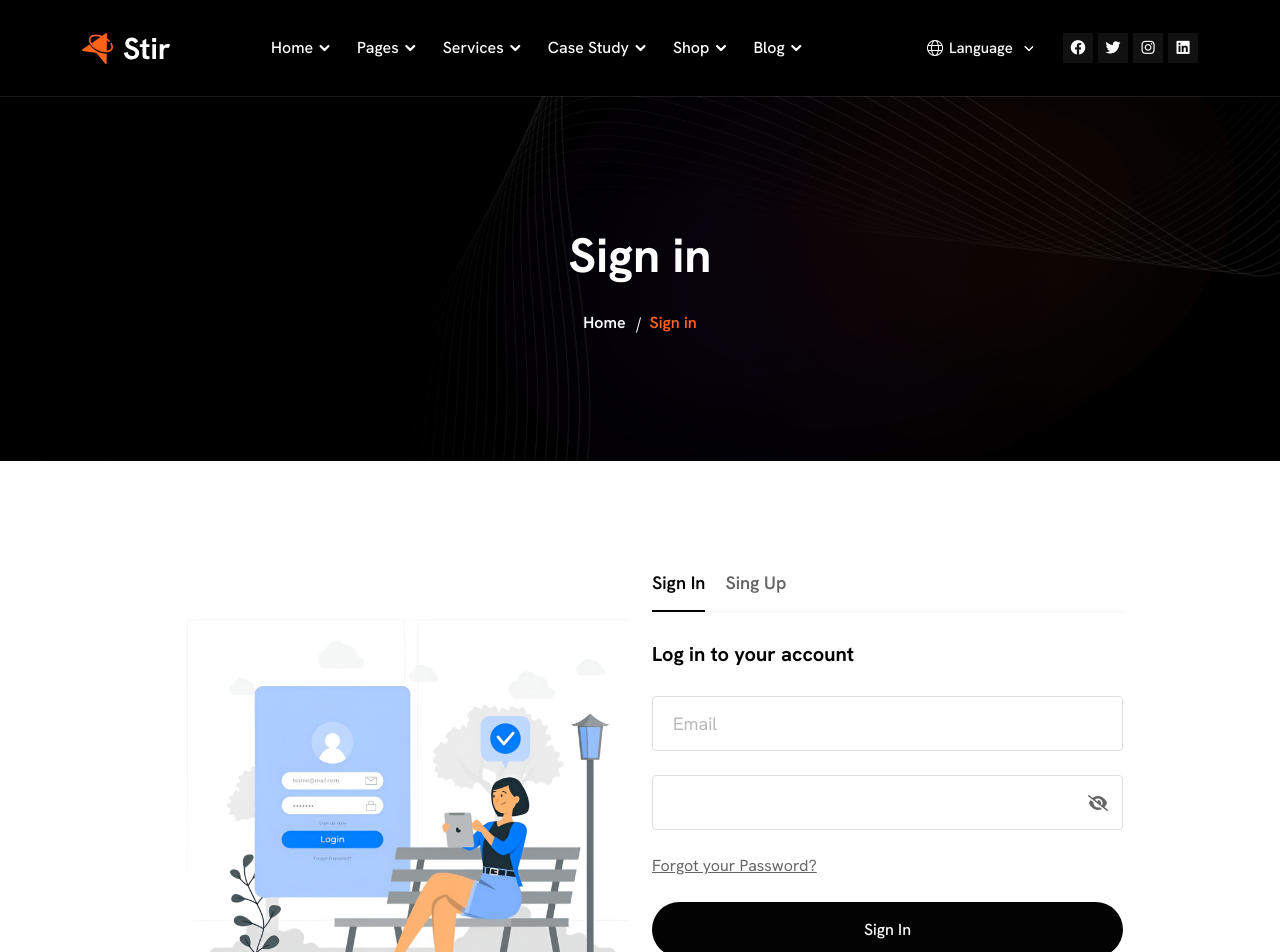
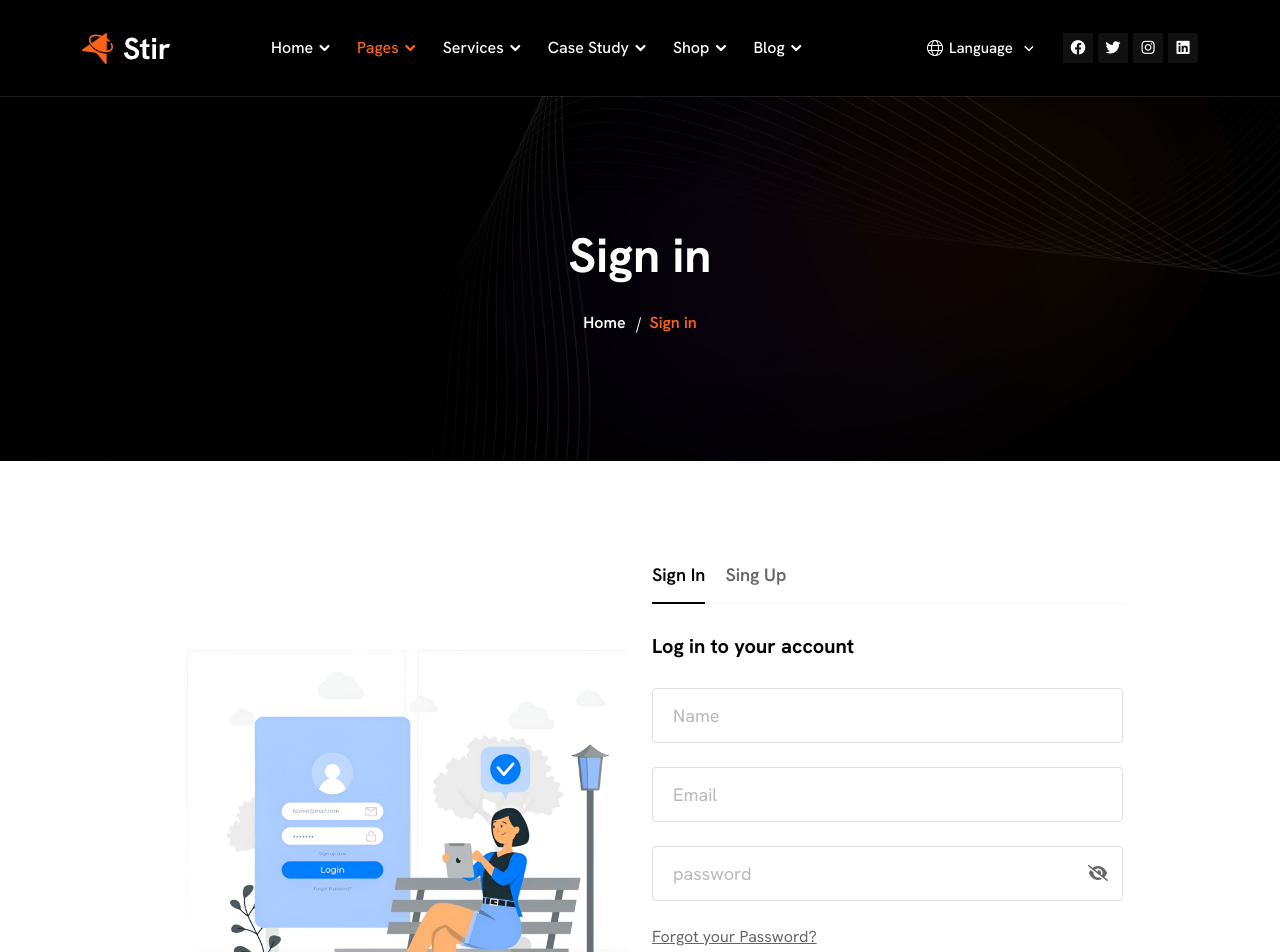
Before and after one commit to developerMohib/stir-project, a React (Vite) app: page /sign-up in a window 1280 px wide. Shown: the top 952 px of the page. Built offline with nearby package versions, Linux system fonts and the light colour scheme.

Commit message:
password show hide added functionaly

```diff
--- a/src/Pages/SignIn/SignIn.jsx
+++ b/src/Pages/SignIn/SignIn.jsx
@@ -2,8 +2,10 @@ import shapeBg from "../../assets/images/banner-bg-shape.png";
 import BreadCump from "../../components/BreadCump/BreadCump";
 import signin from "../../assets/images/sign-in-img.png";
 import { Link } from "react-router-dom";
+import { useState } from "react";
 
 const SignIn = () => {
+  const [showPass, setShowPass] = useState(true);
   return (
     <div>
       <BreadCump bgImg={shapeBg} pageName={"Sign in"} />
@@ -39,18 +41,22 @@ const SignIn = () => {
                   <div className="form-group mb-4">
                     <div className="password-wrapper">
                       <input
-                        type="password"
+                        type={showPass ? "password" : "text"}
                         className="form-control"
                         id="password"
+                        placeholder="password"
                       />
-                      <i
+                      {showPass === true ? <i onClick={() => setShowPass(!showPass)}
                         className="fa fa-eye-slash password-toggle-icon"
                         aria-hidden="true"
-                      />
+                      /> : <i onClick={() => setShowPass(!showPass)}
+                      className="fa fa-eye password-toggle-icon"
+                      aria-hidden="true"
+                    />}
                     </div>
                   </div>
                   <div className="form-group mb-4">
-                    <Link to="sign-in.html" className="forgot">
+                    <Link to="/sign-in" className="forgot">
                       Forgot your Password?
                     </Link>
                   </div>
--- a/src/Pages/SignUp/SignUp.jsx
+++ b/src/Pages/SignUp/SignUp.jsx
@@ -1,10 +1,13 @@
 import shapeBg from "../../assets/images/banner-bg-shape.png";
-import BreadCump from '../../components/BreadCump/BreadCump';
-import signup from "../../assets/images/sign-up-img.png"
+import BreadCump from "../../components/BreadCump/BreadCump";
+import signup from "../../assets/images/sign-up-img.png";
+import { useState } from "react";
+import { Link } from "react-router-dom";
 
 const SignUp = () => {
-    return (
-        <div>
+  const [showPass, setShowPass] = useState(true);
+  return (
+    <div>
       <BreadCump bgImg={shapeBg} pageName={"Sign in"} />
       <div className="sign-in-area ptb-100">
         <div className="container">
@@ -18,16 +21,23 @@ const SignUp = () => {
               <div className="authentication-form">
                 <ul className="ps-0 list-unstyled d-flex authentication-nav">
                   <li>
-                    <a href="sign-in.html" className="active">
+                    <Link to="/sign-in" className="active">
                       Sign In
-                    </a>
+                    </Link>
                   </li>
                   <li>
-                    <a href="sign-up.html">Sing Up</a>
+                    <Link to="/sign-up">Sing Up</Link>
                   </li>
                 </ul>
                 <h3>Log in to your account</h3>
                 <form>
+                  <div className="form-group mb-4">
+                    <input
+                      type="text"
+                      className="form-control"
+                      placeholder="Name"
+                    />
+                  </div>
                   <div className="form-group mb-4">
                     <input
                       type="email"
@@ -36,22 +46,26 @@ const SignUp = () => {
                     />
                   </div>
                   <div className="form-group mb-4">
-                    <div className="password-wrapper">
+                  <div className="password-wrapper">
                       <input
-                        type="password"
+                        type={showPass ? "password" : "text"}
                         className="form-control"
                         id="password"
+                        placeholder="password"
                       />
-                      <i
+                      {showPass === true ? <i onClick={() => setShowPass(!showPass)}
                         className="fa fa-eye-slash password-toggle-icon"
                         aria-hidden="true"
-                      />
+                      /> : <i onClick={() => setShowPass(!showPass)}
+                      className="fa fa-eye password-toggle-icon"
+                      aria-hidden="true"
+                    />}
                     </div>
                   </div>
                   <div className="form-group mb-4">
-                    <a href="sign-in.html" className="forgot">
+                    <Link to="/sign-in" className="forgot">
                       Forgot your Password?
-                    </a>
+                    </Link>
                   </div>
                   <div className="form-group mb-4">
                     <button type="submit" className="main-btn">
@@ -61,29 +75,29 @@ const SignUp = () => {
                   <p className="mb-4">Or register with an account</p>
                   <ul className="social-link ps-0 mb-0 list-unstyled">
                     <li>
-                      <a href="https://www.apple.com/" target="_blank">
+                      <Link to="https://www.apple.com/" target="_blank">
                         <i className="fa-brands fa-apple" />
-                      </a>
+                      </Link>
                     </li>
                     <li>
-                      <a href="https://www.github.com/" target="_blank">
+                      <Link to="https://www.github.com/" target="_blank">
                         <i className="fa-brands fa-github" />
-                      </a>
+                      </Link>
                     </li>
                     <li>
-                      <a href="https://www.google.com/" target="_blank">
+                      <Link to="https://www.google.com/" target="_blank">
                         <i className="fa-brands fa-google" />
-                      </a>
+                      </Link>
                     </li>
                     <li>
-                      <a href="https://www.facebook.com/" target="_blank">
+                      <a to="https://www.facebook.com/" target="_blank">
                         <i className="fa-brands fa-facebook-f" />
                       </a>
                     </li>
                     <li>
-                      <a href="https://www.windows.com/" target="_blank">
+                      <Link to="https://www.windows.com/" target="_blank">
                         <i className="fa-brands fa-windows" />
-                      </a>
+                      </Link>
                     </li>
                   </ul>
                 </form>
@@ -93,7 +107,7 @@ const SignUp = () => {
         </div>
       </div>
     </div>
-    );
+  );
 };
 
 export default SignUp;
--- a/src/components/Navbar/Navbar.jsx
+++ b/src/components/Navbar/Navbar.jsx
@@ -70,6 +70,8 @@ const Navbar = () => {
                     location.pathname.includes("/team") ||
                     location.pathname.includes("/faq") ||
                     location.pathname.includes("/testimonials") ||
+                    location.pathname.includes("/sign-in") ||
+                    location.pathname.includes("/sign-up") ||
                     location.pathname.includes("/privacy-policy") ||
                     location.pathname.includes("/terms-conditions") ||
                     location.pathname.includes("/404") ||
@@ -121,8 +123,8 @@ const Navbar = () => {
                       </Link>
                     </li>
 
-                    <li className="nav-item">
-											<Link className="nav-link dropdown-toggle">
+                    <li className={`nav-item dropdown ${location.pathname === "/sign-in" || location.pathname === "/sign-up" ? "active" : ""}`}>
+											<Link className="nav-link dropdown-toggle" data-bs-toggle="dropdown">
 												Authentication
 											</Link>
 
```
